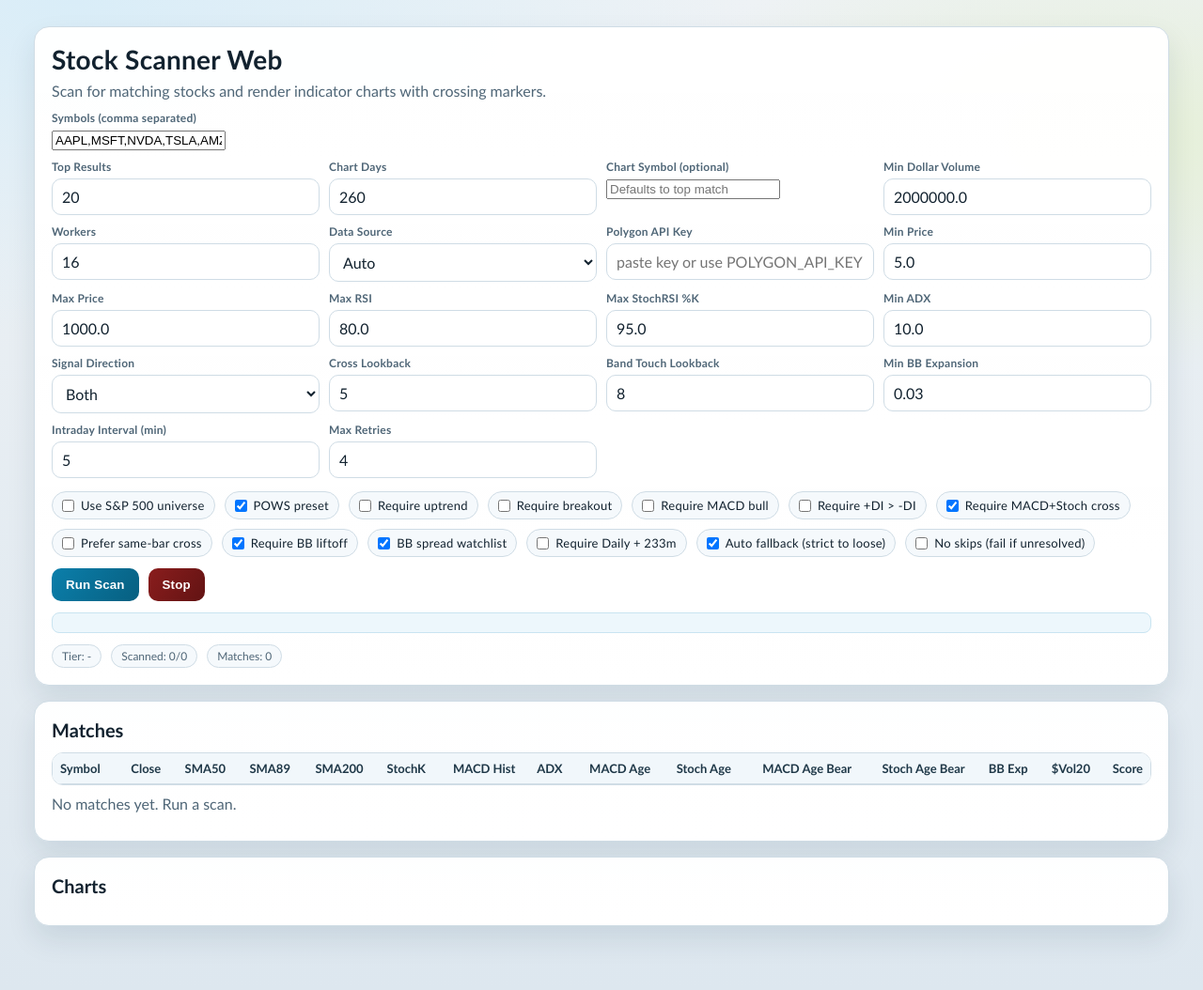
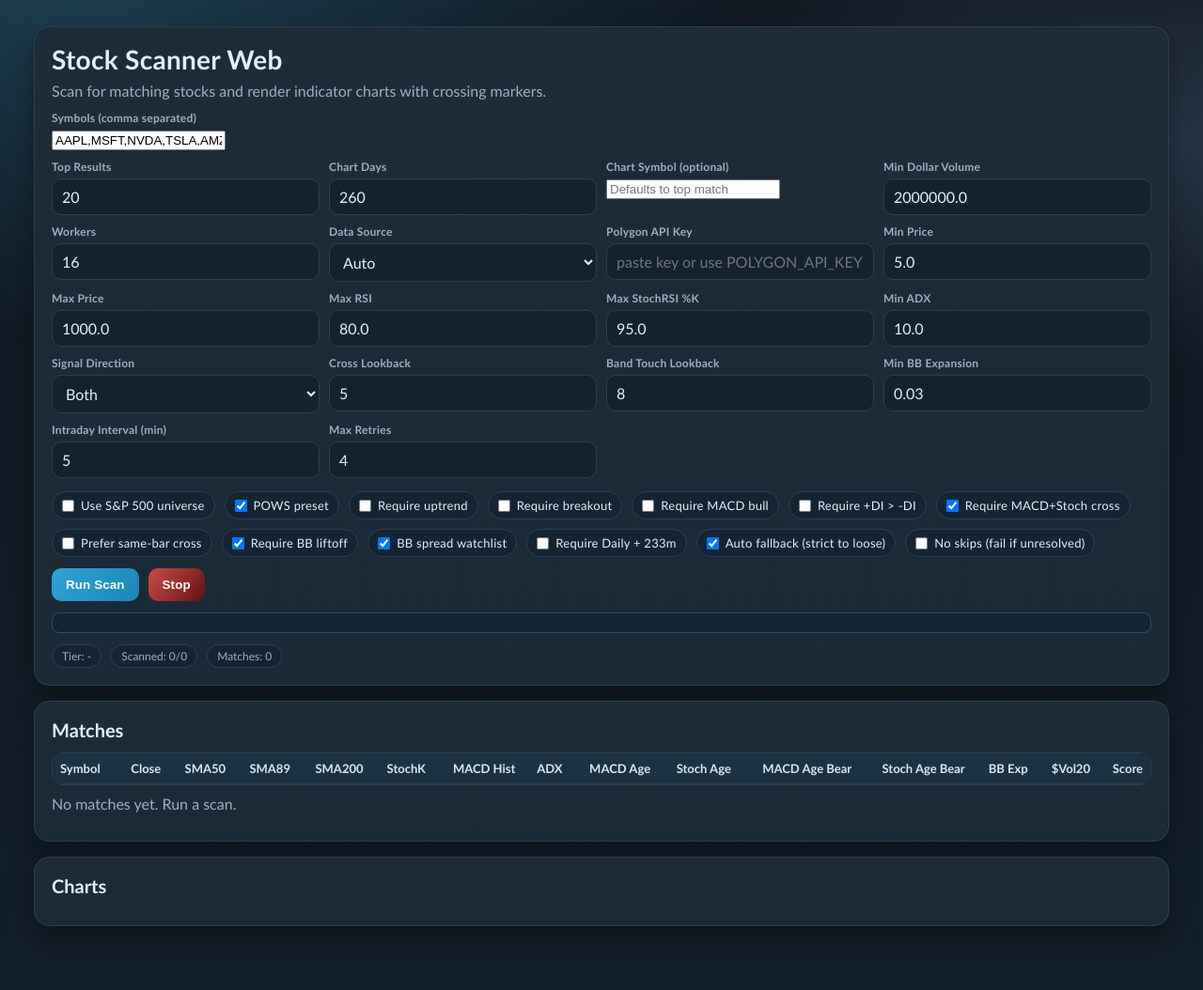
Before and after one commit to jamiewoolner-svg/yep, a Flask app: page / in a window 1280 px wide. Shown: the whole page at 94% size. Run offline with Flask 3, Linux system fonts and the light colour scheme; lists and menus that the app fills with data are empty; some libraries are stand-ins or nearby versions.

Commit message:
Switch scanner UI to low-glare dark theme

```diff
--- a/templates/index.html
+++ b/templates/index.html
@@ -7,16 +7,16 @@
   <script defer src="https://cdn.plot.ly/plotly-2.35.2.min.js"></script>
   <style>
     :root {
-      --bg: #eef2f5;
-      --bg2: #dde7ef;
-      --card: #ffffff;
-      --ink: #12222f;
-      --muted: #4f6677;
-      --line: #cfdce5;
-      --accent: #0b7fab;
-      --accent-dark: #075f80;
-      --danger: #8a1d1d;
-      --shadow: 0 14px 30px rgba(11, 45, 69, 0.10);
+      --bg: #0f1720;
+      --bg2: #121e29;
+      --card: #1b2a37;
+      --ink: #e6eff7;
+      --muted: #9db0c0;
+      --line: #2c3f4f;
+      --accent: #2fa4d5;
+      --accent-dark: #1b86b4;
+      --danger: #cc4b4b;
+      --shadow: 0 14px 30px rgba(0, 0, 0, 0.35);
     }
     * { box-sizing: border-box; }
     body {
@@ -24,14 +24,14 @@
       font-family: "Avenir Next", "Trebuchet MS", "Segoe UI", sans-serif;
       color: var(--ink);
       background:
-        radial-gradient(1200px 600px at 6% 0%, #d9edf8 0%, transparent 60%),
-        radial-gradient(900px 450px at 94% 14%, #e6f0d8 0%, transparent 55%),
+        radial-gradient(1200px 600px at 6% 0%, #1c3d4f 0%, transparent 60%),
+        radial-gradient(900px 450px at 94% 14%, #2a3648 0%, transparent 55%),
         linear-gradient(180deg, var(--bg), var(--bg2));
       min-height: 100vh;
     }
     .wrap { max-width: 1240px; margin: 28px auto; padding: 0 16px 24px; }
     .card {
-      background: linear-gradient(180deg, rgba(255,255,255,0.98), #ffffff);
+      background: linear-gradient(180deg, rgba(30,44,56,0.98), #1b2a37);
       border: 1px solid var(--line);
       border-radius: 16px;
       box-shadow: var(--shadow);
@@ -52,13 +52,13 @@
       padding: 9px 10px;
       font: inherit;
       color: var(--ink);
-      background: #fff;
+      background: #14222f;
       transition: border-color 0.15s ease, box-shadow 0.15s ease;
     }
     input:focus, select:focus {
       outline: 0;
       border-color: var(--accent);
-      box-shadow: 0 0 0 3px rgba(11, 127, 171, 0.15);
+      box-shadow: 0 0 0 3px rgba(47, 164, 213, 0.22);
     }
     .checks { display: flex; flex-wrap: wrap; gap: 10px; margin-top: 4px; }
     .checks label {
@@ -68,7 +68,7 @@
       margin: 0;
       font-size: 13px;
       color: var(--ink);
-      background: #f5f9fc;
+      background: #152432;
       border: 1px solid var(--line);
       border-radius: 999px;
       padding: 6px 10px;
@@ -97,17 +97,17 @@
       min-height: 22px;
       padding: 6px 10px;
       border-radius: 8px;
-      background: #edf7fc;
-      border: 1px solid #c9e4f1;
+      background: #132536;
+      border: 1px solid #29506a;
     }
     .metrics { display: flex; gap: 10px; font-size: 12px; color: var(--muted); margin-top: 8px; flex-wrap: wrap; }
-    .metrics span { background: #f5f9fc; border: 1px solid var(--line); border-radius: 999px; padding: 4px 10px; }
+    .metrics span { background: #152432; border: 1px solid var(--line); border-radius: 999px; padding: 4px 10px; }
     .table-wrap { overflow-x: auto; border: 1px solid var(--line); border-radius: 12px; }
-    table { width: 100%; border-collapse: collapse; font-size: 13px; min-width: 980px; background: #fff; }
+    table { width: 100%; border-collapse: collapse; font-size: 13px; min-width: 980px; background: #132230; }
     th, td { border-bottom: 1px solid var(--line); padding: 8px; text-align: right; white-space: nowrap; }
-    th { position: sticky; top: 0; background: #f1f7fb; color: #1f3848; font-weight: 700; z-index: 1; }
+    th { position: sticky; top: 0; background: #1c3242; color: #d8e9f6; font-weight: 700; z-index: 1; }
     th:first-child, td:first-child { text-align: left; }
-    tbody tr:nth-child(even) { background: #fafcfe; }
+    tbody tr:nth-child(even) { background: #172838; }
     .err { color: var(--danger); font-weight: 700; margin-top: 8px; }
     #empty-note { margin-top: 10px; }
     .chart-box {
@@ -115,7 +115,7 @@
       margin-top: 10px;
       border: 1px solid var(--line);
       border-radius: 12px;
-      background: #fff;
+      background: #132230;
     }
     @media (max-width: 900px) {
       .wrap { margin-top: 16px; }
@@ -310,16 +310,17 @@
 
       Plotly.newPlot(id, traces, {
         margin: {l: 50, r: 20, t: 20, b: 30},
-        paper_bgcolor: '#fff',
-        plot_bgcolor: '#fff',
+        paper_bgcolor: '#132230',
+        plot_bgcolor: '#132230',
+        font: {color: '#d8e9f6'},
         legend: {orientation: 'h'},
         grid: {rows: 3, columns: 1, pattern: 'independent', roworder: 'top to bottom'},
-        xaxis: {domain: [0, 1], anchor: 'y', showgrid: true, gridcolor: '#edf2f6'},
-        yaxis: {domain: [0.52, 1], title: 'Price', showgrid: true, gridcolor: '#edf2f6'},
-        xaxis2: {domain: [0, 1], anchor: 'y2', showgrid: true, gridcolor: '#edf2f6'},
-        yaxis2: {domain: [0.26, 0.48], title: 'MACD', showgrid: true, gridcolor: '#edf2f6', zeroline: true, zerolinecolor: '#999'},
-        xaxis3: {domain: [0, 1], anchor: 'y3', showgrid: true, gridcolor: '#edf2f6'},
-        yaxis3: {domain: [0, 0.22], title: 'StochRSI', range: [0, 100], showgrid: true, gridcolor: '#edf2f6', tickvals: [20, 50, 80]}
+        xaxis: {domain: [0, 1], anchor: 'y', showgrid: true, gridcolor: '#2a3d4e'},
+        yaxis: {domain: [0.52, 1], title: 'Price', showgrid: true, gridcolor: '#2a3d4e'},
+        xaxis2: {domain: [0, 1], anchor: 'y2', showgrid: true, gridcolor: '#2a3d4e'},
+        yaxis2: {domain: [0.26, 0.48], title: 'MACD', showgrid: true, gridcolor: '#2a3d4e', zeroline: true, zerolinecolor: '#4f6f85'},
+        xaxis3: {domain: [0, 1], anchor: 'y3', showgrid: true, gridcolor: '#2a3d4e'},
+        yaxis3: {domain: [0, 0.22], title: 'StochRSI', range: [0, 100], showgrid: true, gridcolor: '#2a3d4e', tickvals: [20, 50, 80]}
       }, {responsive: true});
     }
 
```
